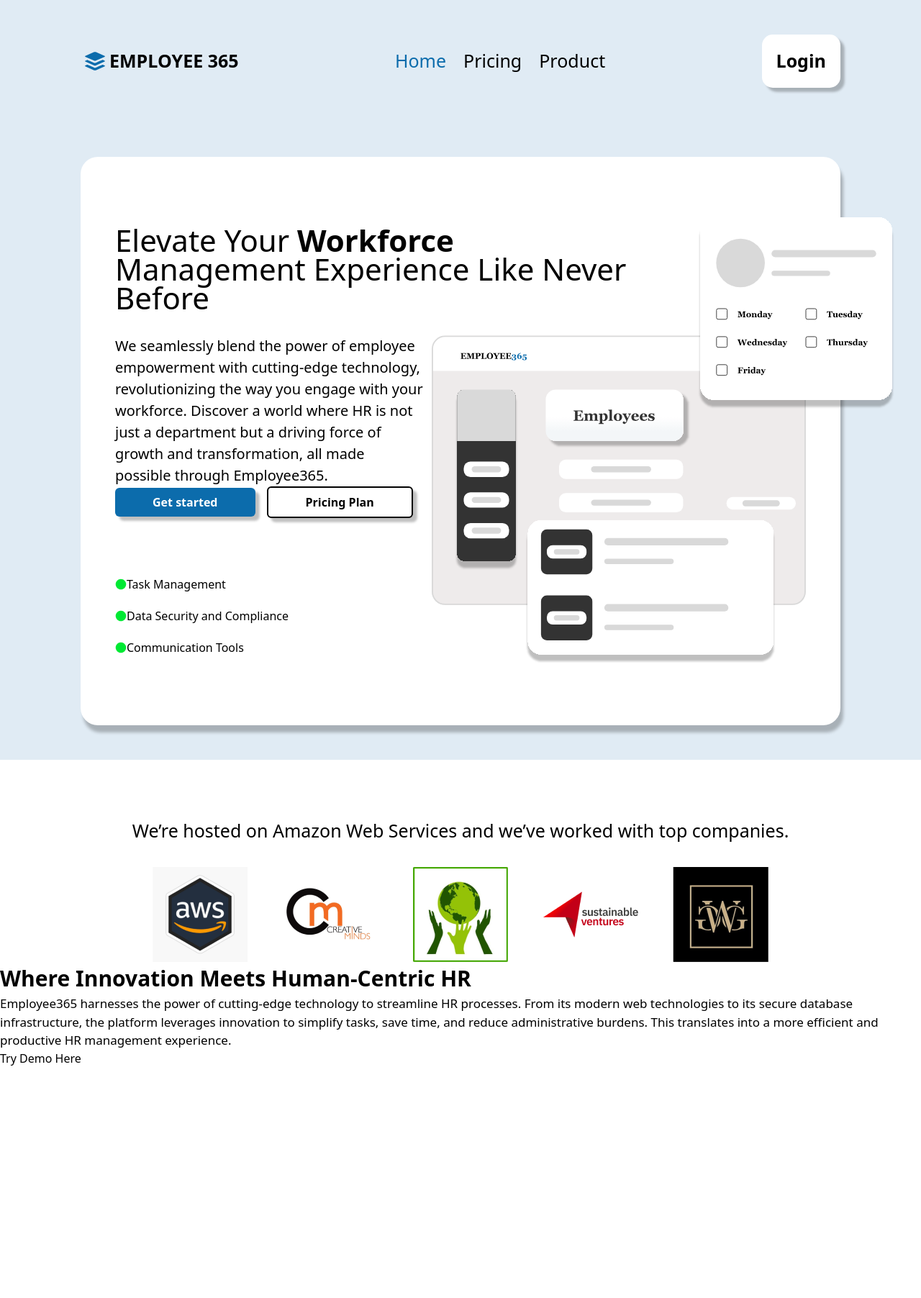
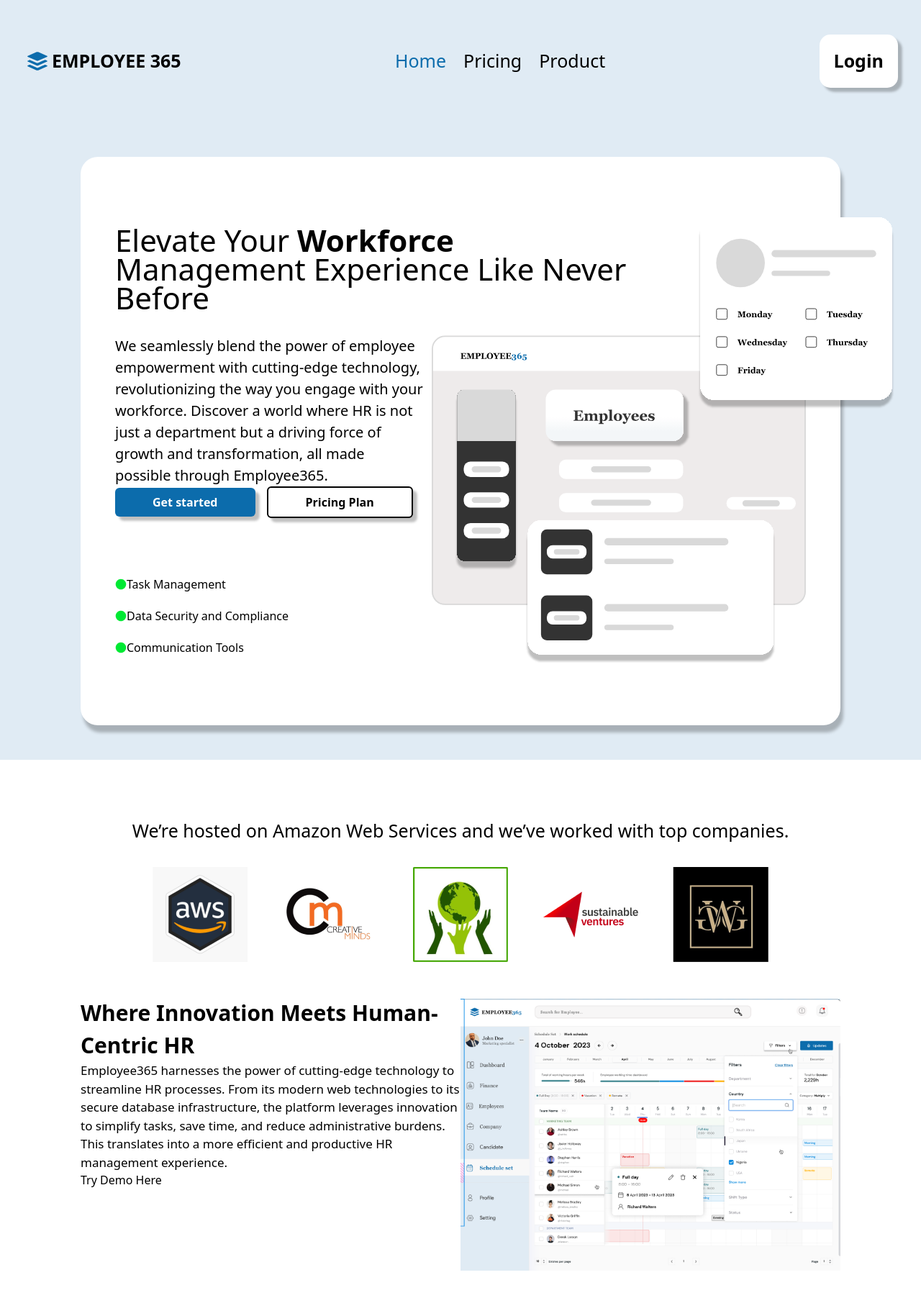
Before and after one commit to Employee365/Employee365_FrontEnd, a React (Vite) app: page / in a window 1280 px wide. Shown: the top 1804 px of the page at 72% size. Before the commit the page ends 1483 px from the top, so only its background shows below. Built offline with nearby package versions, Linux system fonts and the light colour scheme.

Commit message:
pushing my recent work

```diff
--- a/package.json
+++ b/package.json
@@ -10,9 +10,13 @@
     "preview": "vite preview"
   },
   "dependencies": {
+    "localforage": "^1.10.0",
+    "match-sorter": "^6.3.1",
     "react": "^18.2.0",
     "react-dom": "^18.2.0",
-    "react-icons": "^4.11.0"
+    "react-icons": "^4.11.0",
+    "react-router-dom": "^6.18.0",
+    "sort-by": "^1.2.0"
   },
   "devDependencies": {
     "@types/react": "^18.2.15",
--- /dev/null
+++ b/src/firebase.config.js
@@ -0,0 +1,21 @@
+// Import the functions you need from the SDKs you need
+import { initializeApp } from "firebase/app";
+import { getAnalytics } from "firebase/analytics";
+// TODO: Add SDKs for Firebase products that you want to use
+// https://firebase.google.com/docs/web/setup#available-libraries
+
+// Your web app's Firebase configuration
+// For Firebase JS SDK v7.20.0 and later, measurementId is optional
+const firebaseConfig = {
+  apiKey: "AIzaSyA4lBeTI9T8ophtM-b4wUYiaPBJKclaBwU",
+  authDomain: "employee365-ac039.firebaseapp.com",
+  projectId: "employee365-ac039",
+  storageBucket: "employee365-ac039.appspot.com",
+  messagingSenderId: "981138034723",
+  appId: "1:981138034723:web:0c8bd079b6621d4ddca196",
+  measurementId: "G-T2XGW59JGE"
+};
+
+// Initialize Firebase
+const app = initializeApp(firebaseConfig);
+const analytics = getAnalytics(app);
--- a/src/landing_page/Demo.jsx
+++ b/src/landing_page/Demo.jsx
@@ -1,17 +1,21 @@
 import React from 'react'
+import dashboard from './assets/dashboard.png'
 
 const Demo = () => {
   return (
-    <main>
-        <div>
-            <section>
+    <main className='py-[3rem] px-[7rem]'>
+        <div className='flex'>
+            <section className='flex-1'>
+                <div>
+
+                </div>
                 <h1 className='text-[30px] font-[700]'>Where Innovation Meets Human-Centric HR</h1>
                 <p className='text-[17px] font-[400]'>Employee365 harnesses the power of cutting-edge technology to streamline HR processes. From its modern web technologies to its secure database infrastructure, the platform leverages innovation to simplify tasks, save time, and reduce administrative burdens. This translates into a more efficient and productive HR management experience.</p>
                 <button>Try Demo Here</button>
             </section>
 
-            <section>
-
+            <section className='flex-1'>
+                <img src={dashboard} alt="" />
             </section>
         </div>
 
--- a/src/landing_page/Header.jsx
+++ b/src/landing_page/Header.jsx
@@ -7,7 +7,7 @@
 
   return (
     <>
-      <header className="ss:py-[3rem] px-[2rem] bg-[#E0EBF4] sm:py-[3rem] md:px-[7rem] flex justify-between items-center ">
+      <header className="ss:py-[3rem] px-[2rem] bg-[#E0EBF4] sm:py-[3rem] md: flex justify-between items-center ">
         <div className="text-[30px] md:hidden" onClick={() => setIsOpen(true)}>
           <GiHamburgerMenu />
         </div>
```
Also changed, not shown: src/landing_page/assets/dashboard.png (renamed from src/landing_page/assets/Screenshot (102).png), src/pages/Login.jsx (added), 1 other file (tests, documents, lock files or other folders).
